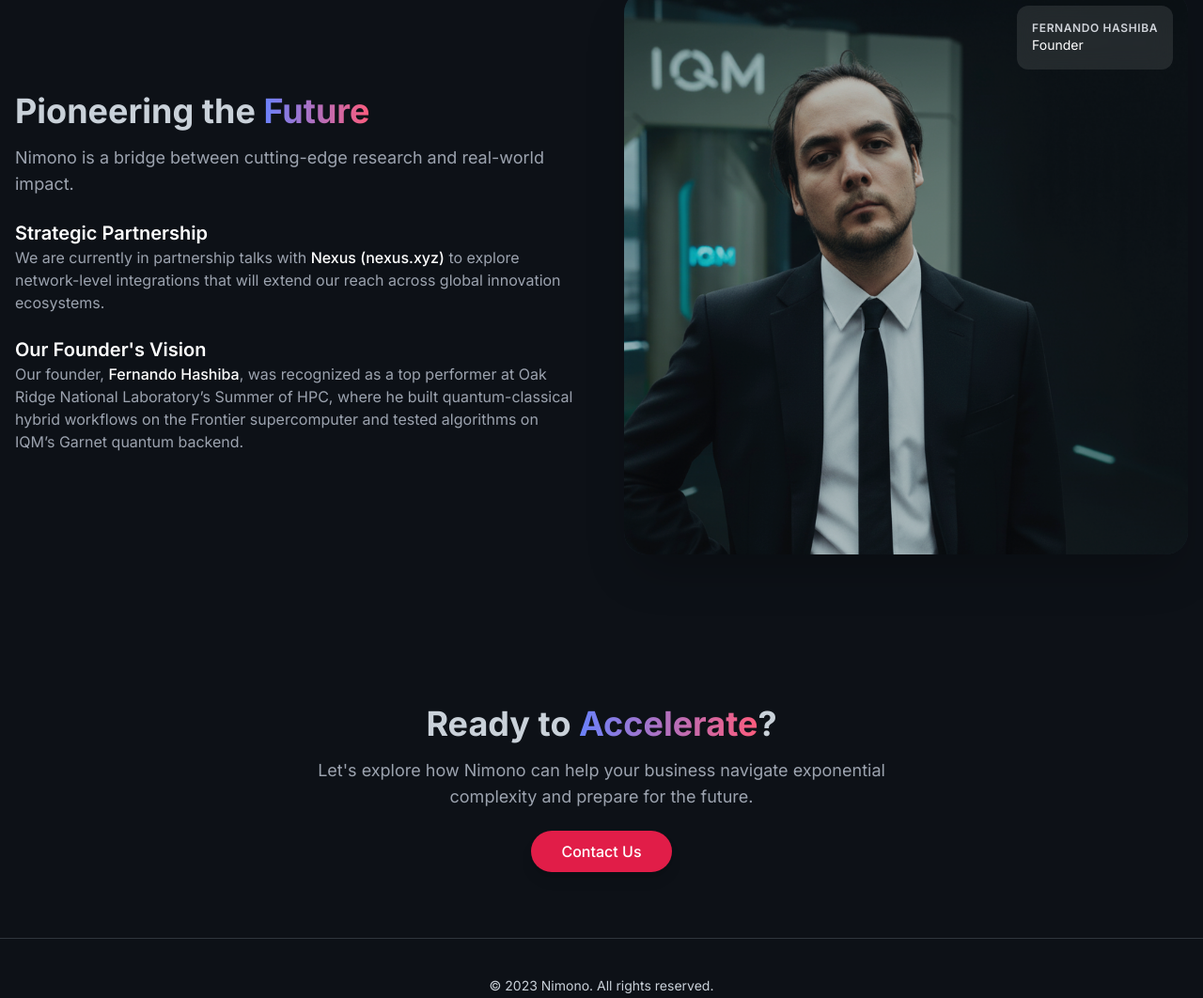
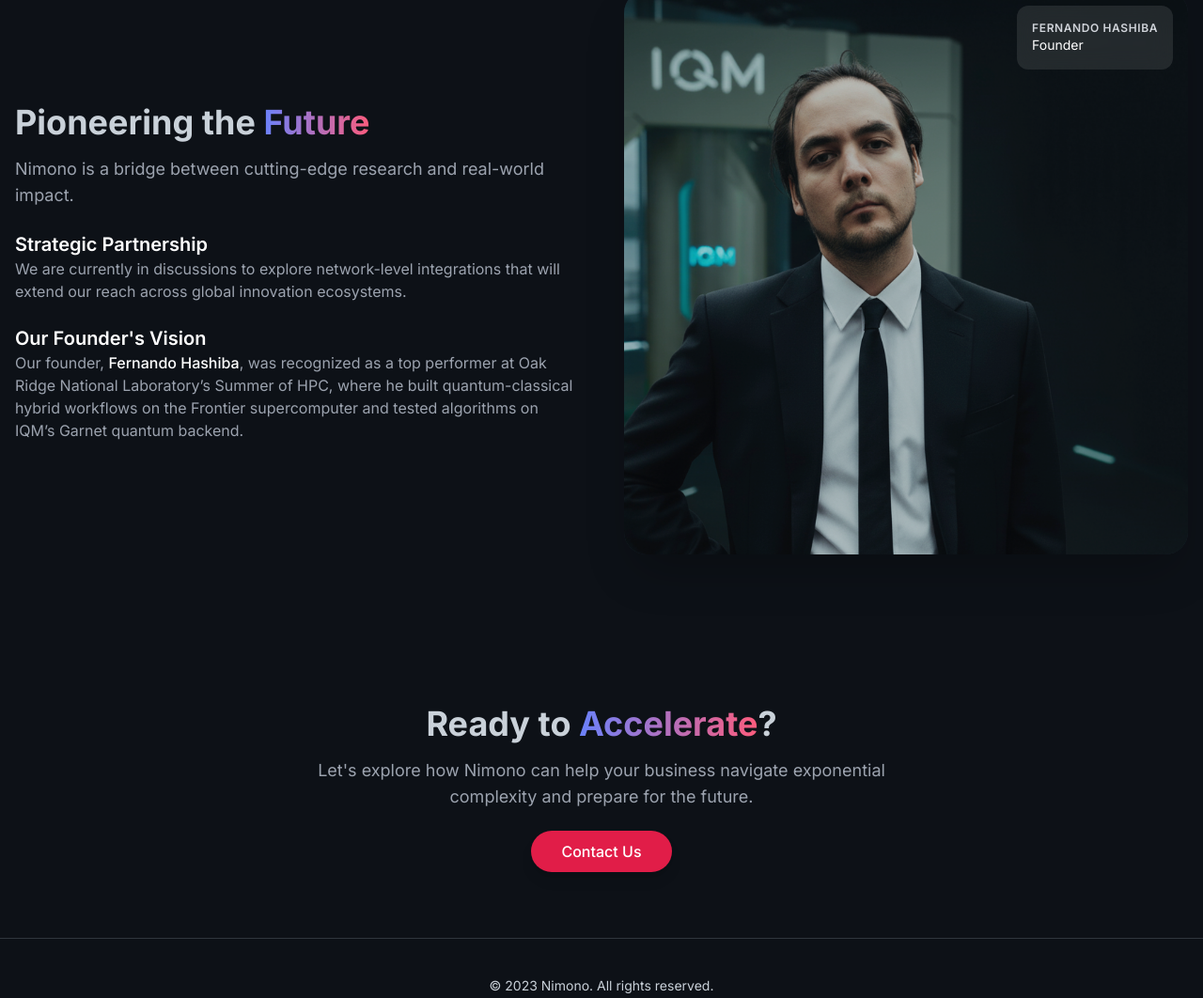
Before and after one commit to elicodes18/nimono, a plain HTML site: page index.html in a window 1280 px wide. Shown: the part 1456-2518 px from the top of the page at 94% size. Drawn offline with nearby package versions, Linux system fonts and the light colour scheme.

Commit message:
Update index.html

```diff
--- a/index.html
+++ b/index.html
@@ -161,7 +161,7 @@
                     <div>
                         <h3 class="text-xl font-semibold text-white">Strategic Partnership</h3>
                         <p class="text-gray-400">
-                            We are currently in partnership talks with <span class="text-white font-medium">Nexus (nexus.xyz)</span> to explore network-level integrations that will extend our reach across global innovation ecosystems.
+                            We are currently in discussions to explore network-level integrations that will extend our reach across global innovation ecosystems.
                         </p>
                     </div>
                     <div>
```
